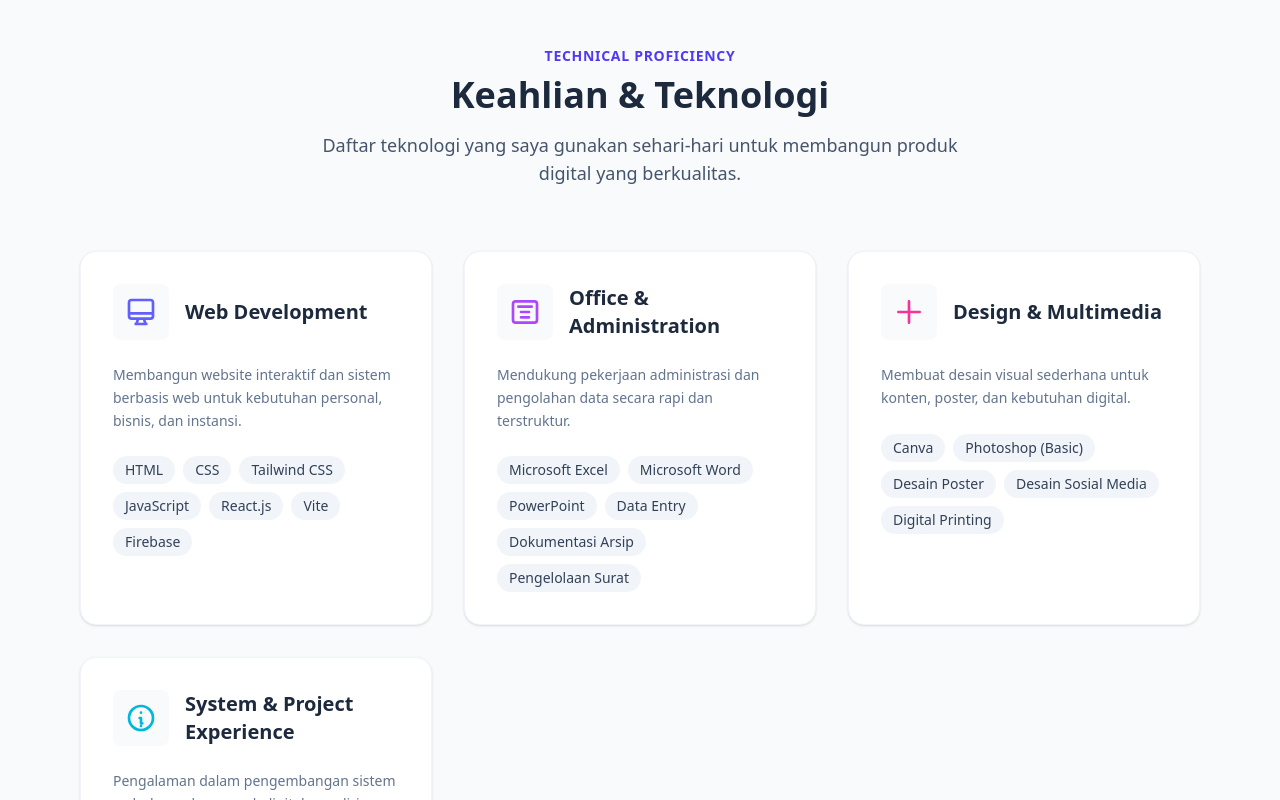
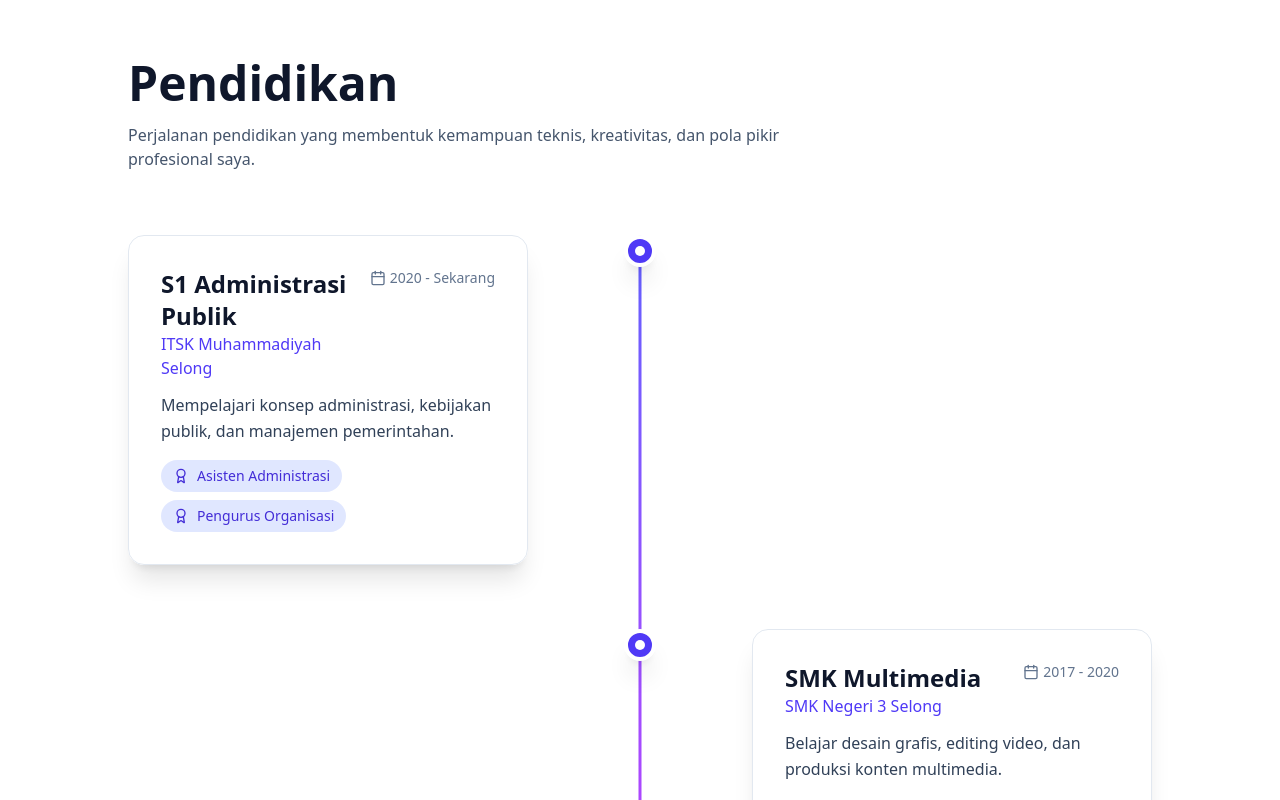
Before and after one commit to Smeagol03/myportfolio, a React (Vite) app: page / in a window 1280 px wide. Shown: the part 1740-2540 px from the top of the page. Built offline with nearby package versions, Linux system fonts and the light colour scheme.

Commit message:
menambah section pendidikan

```diff
--- a/package.json
+++ b/package.json
@@ -11,6 +11,7 @@
   },
   "dependencies": {
     "@tailwindcss/vite": "^4.1.17",
+    "framer-motion": "^12.23.25",
     "gsap": "^3.13.0",
     "lucide-react": "^0.555.0",
     "react": "^19.2.0",
--- a/src/App.jsx
+++ b/src/App.jsx
@@ -1,5 +1,6 @@
 import Hero from "./komponen/Hero";
 import About from "./komponen/About";
+import Pendidikan from "./komponen/Pendidikan";
 import Skills from "./komponen/Skills";
 import Projects from "./komponen/Projects";
 import Experience from "./komponen/Experience";
@@ -11,6 +12,7 @@ const App = () => {
     <div>
       <Hero />
       <About />
+      <Pendidikan />
       <Skills />
       <Projects />
       <Experience />
--- a/src/komponen/About.jsx
+++ b/src/komponen/About.jsx
@@ -22,7 +22,6 @@ const About = () => {
                 className="w-full h-auto object-cover transform hover:scale-105 transition-transform duration-500"
               />
 
-              {/* Badge Mengambang (Opsional) */}
               <div className="absolute bottom-6 left-6 bg-white/90 backdrop-blur-sm p-4 rounded-xl shadow-lg border-l-4 border-indigo-600">
                 <p className="text-3xl font-bold text-indigo-600">5+</p>
                 <p className="text-sm text-gray-600 font-medium">
--- /dev/null
+++ b/src/komponen/Pendidikan.jsx
@@ -0,0 +1,141 @@
+import { motion } from "framer-motion";
+import { Calendar, Award } from "lucide-react";
+
+// DATA
+const educationData = [
+  {
+    level: "S1 Administrasi Publik",
+    school: "ITSK Muhammadiyah Selong",
+    year: "2020 - Sekarang",
+    description:
+      "Mempelajari konsep administrasi, kebijakan publik, dan manajemen pemerintahan.",
+    achievements: ["Asisten Administrasi", "Pengurus Organisasi"],
+  },
+  {
+    level: "SMK Multimedia",
+    school: "SMK Negeri 3 Selong",
+    year: "2017 - 2020",
+    description:
+      "Belajar desain grafis, editing video, dan produksi konten multimedia.",
+  },
+  {
+    level: "SMP Negeri 2 Sakra",
+    year: "2014 - 2017",
+    description: "Belajar dasar-dasar ilmu pengetahuan dan keterampilan umum.",
+  },
+  {
+    level: "SD Negeri 1 Rumbuk",
+    year: "2008 - 2014",
+    description: "Belajar dasar-dasar ilmu pengetahuan dan keterampilan umum.",
+  },
+];
+
+export default function Pendidikan() {
+  return (
+    <section className="py-20 md:py-28 px-4 md:px-8 bg-white dark:bg-slate-950 overflow-hidden">
+      <div className="max-w-5xl mx-auto">
+        {/* HEADER */}
+        <motion.div
+          initial={{ opacity: 0, y: 40 }}
+          whileInView={{ opacity: 1, y: 0 }}
+          viewport={{ once: true }}
+          transition={{ duration: 0.7 }}
+          className="mb-16"
+        >
+          <h2 className="text-3xl md:text-5xl font-bold mb-4 text-slate-900 dark:text-white">
+            Pendidikan
+          </h2>
+          <p className="text-slate-600 dark:text-slate-400 max-w-2xl">
+            Perjalanan pendidikan yang membentuk kemampuan teknis, kreativitas,
+            dan pola pikir profesional saya.
+          </p>
+        </motion.div>
+
+        {/* TIMELINE */}
+        <div className="relative">
+          {/* GARIS TENGAH */}
+          <div className="absolute left-4 md:left-1/2 top-0 h-full w-[3px] -translate-x-1/2 bg-linear-to-b from-indigo-500 via-purple-500 to-pink-500 rounded-full" />
+
+          <div className="space-y-16">
+            {educationData.map((item, index) => {
+              const isLeft = index % 2 === 0;
+
+              return (
+                <motion.div
+                  key={index}
+                  initial={{ opacity: 0, y: 60 }}
+                  whileInView={{ opacity: 1, y: 0 }}
+                  viewport={{ once: true }}
+                  transition={{ duration: 0.6, delay: index * 0.1 }}
+                  className={`relative flex flex-col md:flex-row ${
+                    isLeft ? "md:justify-start" : "md:justify-end"
+                  }`}
+                >
+                  {/* DOT */}
+                  <div className="absolute left-4 md:left-1/2 -translate-x-1/2 w-8 h-8 rounded-full bg-indigo-600 border-4 border-white dark:border-slate-950 shadow-xl flex items-center justify-center">
+                    <span className="absolute w-full h-full bg-indigo-600/40 rounded-full animate-ping" />
+                    <span className="relative z-10 w-2.5 h-2.5 bg-white rounded-full" />
+                  </div>
+
+                  {/* CARD */}
+                  <div
+                    className={`
+                    mt-10 md:mt-0
+                    w-full md:max-w-md
+                    ${
+                      isLeft
+                        ? "md:mr-auto md:pr-12 pl-10 md:pl-0"
+                        : "md:ml-auto md:pl-12 pl-10"
+                    }
+                  `}
+                  >
+                    <div
+                      className="bg-white/90 dark:bg-slate-900/90 backdrop-blur-xl
+                        border border-slate-200 dark:border-slate-800
+                        shadow-xl rounded-2xl p-6 md:p-8
+                        hover:shadow-2xl transition-all duration-300"
+                    >
+                      <div className="flex items-start justify-between gap-4 mb-3">
+                        <div>
+                          <h3 className="text-xl md:text-2xl font-semibold text-slate-900 dark:text-white">
+                            {item.level}
+                          </h3>
+                          <p className="text-indigo-600 font-medium text-base">
+                            {item.school}
+                          </p>
+                        </div>
+
+                        <div className="flex items-center gap-1 text-slate-500 dark:text-slate-400 text-sm whitespace-nowrap">
+                          <Calendar className="w-4 h-4" />
+                          {item.year}
+                        </div>
+                      </div>
+
+                      <p className="text-slate-700 dark:text-slate-300 text-sm md:text-base leading-relaxed mb-4">
+                        {item.description}
+                      </p>
+
+                      {item.achievements && (
+                        <div className="flex flex-wrap gap-2">
+                          {item.achievements.map((achievement, i) => (
+                            <div
+                              key={i}
+                              className="flex items-center gap-2 px-3 py-1.5 rounded-full bg-indigo-100 dark:bg-indigo-900/40 text-indigo-700 dark:text-indigo-300 text-xs md:text-sm font-medium"
+                            >
+                              <Award className="w-4 h-4" />
+                              {achievement}
+                            </div>
+                          ))}
+                        </div>
+                      )}
+                    </div>
+                  </div>
+                </motion.div>
+              );
+            })}
+          </div>
+        </div>
+      </div>
+    </section>
+  );
+}
```
Also changed, not shown: 1 other file (tests, documents, lock files or other folders).
